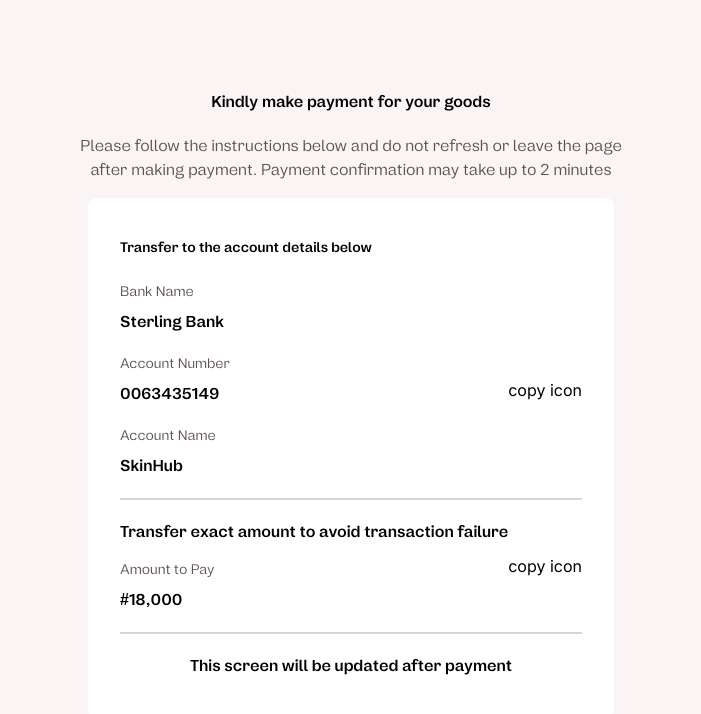
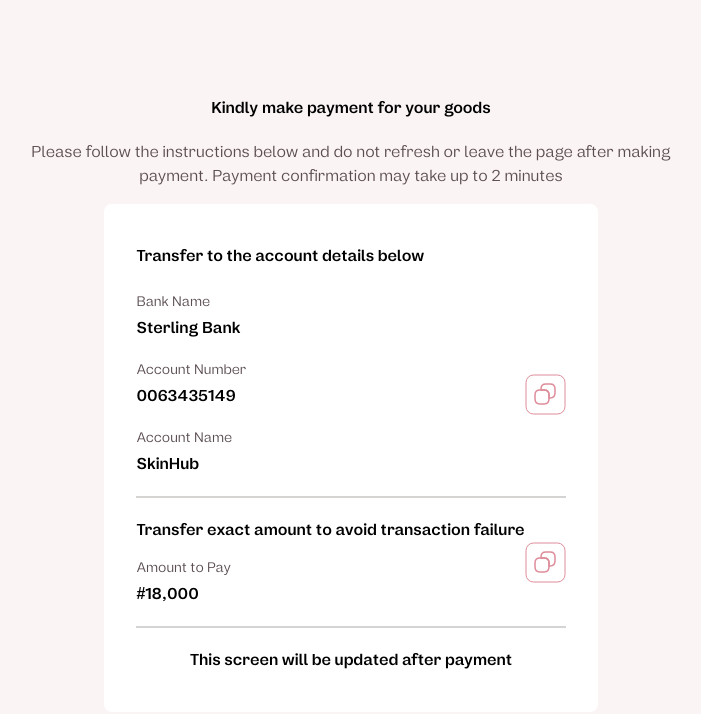
Before and after one commit to Apex10A/HNG-TASK-TWO, a Next.js app: page /payment in a window 1280 px wide. Shown: the top 714 px of the page, without its empty margins (289-990 px from the left). Built offline with nearby package versions, Linux system fonts and the light colour scheme.

Commit message:
eleventh commit

```diff
--- a/src/app/components/cart/Cart.jsx
+++ b/src/app/components/cart/Cart.jsx
@@ -127,7 +127,7 @@
       </div>
 
       {showModal && (
-        <div className="absolute md:fixed top-0 bottom-0 left-0 w-full h-full  md:bg-black md:bg-opacity-50 z-50 flex items-center justify-center">
+        <div className="fixed top-0 left-0 w-full h-full md:bg-black md:bg-opacity-50 z-50 flex items-center justify-center">
           <CartModal onClose={handleCloseModal} />
         </div>
       )}
--- a/src/app/components/cart/CartModal.jsx
+++ b/src/app/components/cart/CartModal.jsx
@@ -26,7 +26,7 @@
       onClick={onClose}
     >
       <div
-        className='bg-[#fefafb] md:w-2/3 lg:w-1/2 xl:w-2/5 rounded-lg px-5 h-full md:h-auto py-8 relative'
+        className='bg-[#fefafb] md:w-2/3 lg:w-1/2 xl:w-2/5 md:px-5 px-10 h-full md:h-auto md:py-8 py-10 relative '
         onClick={handleModalClick}
         style={{ zIndex: 999 }}
       >
@@ -43,10 +43,10 @@
           <p className='text-center text-sm text-red-600 font-bold'>Please sign in for proper tracking of your product.</p>
         </div>
 
-        <div className='md:flex items-center justify-center'>
+        <div className='md:flex items-center justify-center '>
           <div className='md:w-1/3 md:mr-6'>
             <Image src={product.imageUrl} alt={product.name} className='rounded-lg hidden md:flex' width={200} height={200} />
-            <Image src={MobileCart} alt="Mobile Cart Image" className="max-w-sm mx-auto md:hidden flex" />
+            <Image src={MobileCart} alt="Mobile Cart Image" className=" mx-auto md:hidden flex" />
 
           </div>
           <div className='md:flex-1 mt-3 md:mt-0'>
--- a/src/app/components/deliveryDetails/Details.jsx
+++ b/src/app/components/deliveryDetails/Details.jsx
@@ -51,8 +51,8 @@
 
 
       <Link href='/payment'>
-      <div className='mt-7 '>
-      <button className='bg-[#ffb6c1] text-[#332427] rounded-3xl px-4 py-2'>Place Order</button>
+      <div className='mt-7'>
+      <button className='bg-[#ffb6c1] text-[#332427] rounded-3xl px-4 py-2 text-sm semibold border-[0.2px]  border-[#e3dadb]'>Place Order</button>
       </div>
       </Link>
     </div>
--- a/src/app/components/deliveryDetails/Payment.jsx
+++ b/src/app/components/deliveryDetails/Payment.jsx
@@ -1,11 +1,12 @@
 import React from 'react'
 import Link from 'next/link'
+import CopyIcon from '@/assets/SVG/CopyIcon'
 
 const Payment = () => {
   return (
     <div className='flex flex-col items-center py-10 px-5 md:px-10 min-h-screen justify-center bg-[#fbf4f5] w-full'>
 
-      <div className='max-w-xl text-center flex flex-col items-center justify-center'>
+      <div className='max-w-2xl text-center flex flex-col items-center justify-center'>
       <div>
         <p className='pt-6 pb-5 semibold'>Kindly make payment for your goods</p>
       </div>
@@ -16,24 +17,24 @@
 
       <div className='bg-[#fff] my-4 py-10 px-8 rounded-lg'>
         <div className='pb-6'>
-            <p className='semibold text-sm'>Transfer to the account details below</p>
+            <p className='semibold'>Transfer to the account details below</p>
         </div>
         <div className='pb-5'>
-            <p className='paragraph text-[#5b4e50] text-sm pb-2'>Bank Name</p>
+            <p className='paragraph text-[#5b4e50] text-sm pb-1'>Bank Name</p>
             <p className='semibold'>Sterling Bank</p>
         </div>
         <div className='flex items-center justify-between'>
         <div className='pb-5'>
-            <p className='paragraph text-[#5b4e50] text-sm pb-2'>Account Number</p>
+            <p className='paragraph text-[#5b4e50] text-sm pb-1'>Account Number</p>
             <p className='semibold'>0063435149</p>
         </div>
         <div>
-            copy icon
+            <CopyIcon/>
         </div>
         </div>
 
         <div>
-            <p className='paragraph text-[#5b4e50] text-sm pb-2'>Account Name</p>
+            <p className='paragraph text-[#5b4e50] text-sm pb-1'>Account Name</p>
             <p className='semibold'>SkinHub</p>
         </div>
 
@@ -42,11 +43,11 @@
         <div className='flex items-center justify-between'>
             <div>
                 <p className='semibold pb-4'>Transfer exact amount to avoid transaction failure</p>
-                <p className='paragraph text-[#5b4e50] text-sm pb-2'>Amount to Pay</p>
+                <p className='paragraph text-[#5b4e50] text-sm pb-1'>Amount to Pay</p>
                 <p className='semibold'>#18,000</p>
             </div>
             <div>
-                copy icon
+                <CopyIcon/>
             </div>
         </div>
 
--- a/src/app/components/orderConfirmation/Order.jsx
+++ b/src/app/components/orderConfirmation/Order.jsx
@@ -29,8 +29,8 @@
                 <p className='semibold'>Please enter your correct delivery details</p>
             </div>
             <div className=''>
-                <div className='flex items-center gap-10'>
-                <div className='w-full'>
+                <div className='md:flex items-center gap-10'>
+                <div className='w-full mb-4 md:mb-0'>
                 <input
     type="text"
     name=""
@@ -46,12 +46,16 @@
                      />
                 </div>
                 </div>
-                <div className='flex my-5 items-center gap-10'>
-
-                <NigerianStatesDropdown/>
+                <div className='flex my-5 items-center gap-3 md:gap-8'>
 
                 <div className='w-full'>
-                    <input type="text" name="" placeholder='Phone number' id=""
+                    <input type="text" name="" placeholder='Select state' id=""
+                    className='border-[0.2px] border-[#d0cdcd] w-full rounded-xl px-3 py-4 text-sm placeholder:text-[#4c3f42]'
+                     />
+                </div>
+
+                <div className='w-full'>
+                    <input type="text" name="" placeholder='Select city' id=""
                     className='border-[0.2px] border-[#d0cdcd] w-full rounded-xl px-3 py-4 text-sm placeholder:text-[#4c3f42]'
                      />
                 </div>
@@ -90,8 +94,8 @@
             </div>
 
     <Link href='/delivery-details'>
-    <div className='md:my-10 my-6'>
-            <button className='bg-[#ffb6c1] text-[#332427] rounded-3xl px-4 py-2 text-sm semibold border-[0.2px] border-[#e3dadb]'>Confirm Order</button>
+    <div className='md:my-10 my-6 '>
+            <button className='bg-[#ffb6c1] text-[#332427] rounded-3xl px-4 py-2 text-sm semibold border-[0.2px]  border-[#e3dadb]'>Confirm Order</button>
         </div>
     </Link>
 
```
